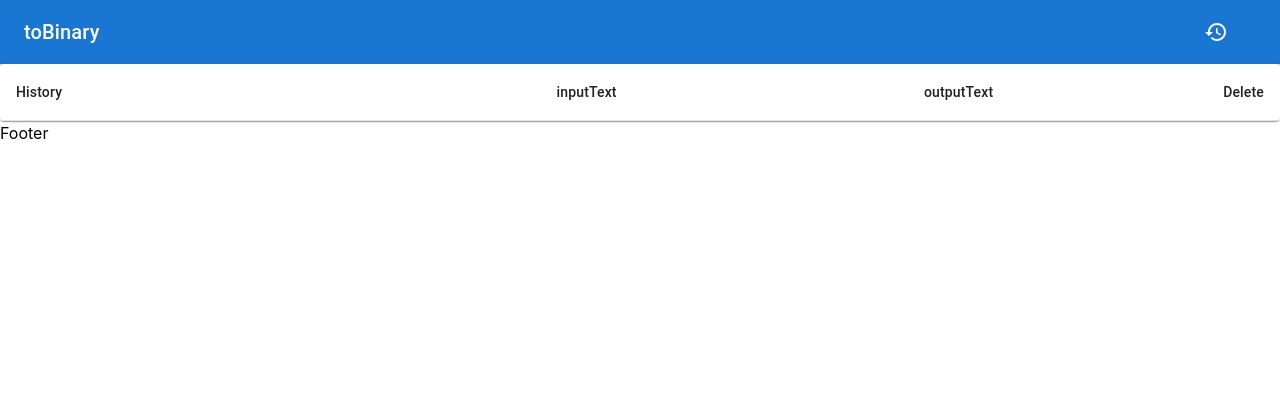
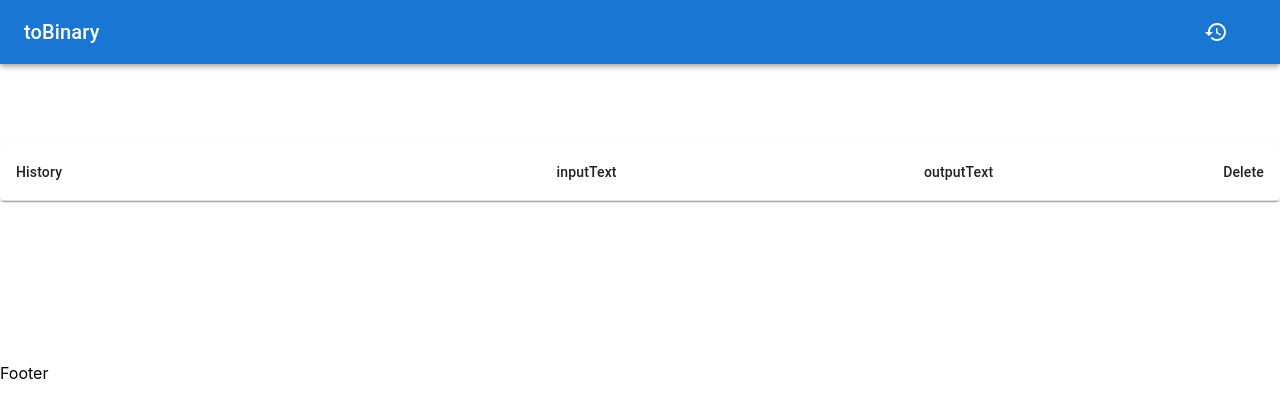
Before and after one commit to Vsjee/textToBinary, a React (Vite) app: page /history in a window 1280 px wide. Shown: the top 418 px of the page. Built offline with nearby package versions, Linux system fonts and the light colour scheme; the HTML template or start-up script is replaced by a standard one.

Commit message:
style padding for the history page

```diff
--- a/src/pages/history/HistoryWrapper.css.ts
+++ b/src/pages/history/HistoryWrapper.css.ts
@@ -1,5 +1,7 @@
 import styled from 'styled-components';
 
-export const HistoryWrapper = styled.section``;
+export const HistoryWrapper = styled.section`
+  margin: 5rem 0 10rem 0;
+`;
 
 export default HistoryWrapper;
```
